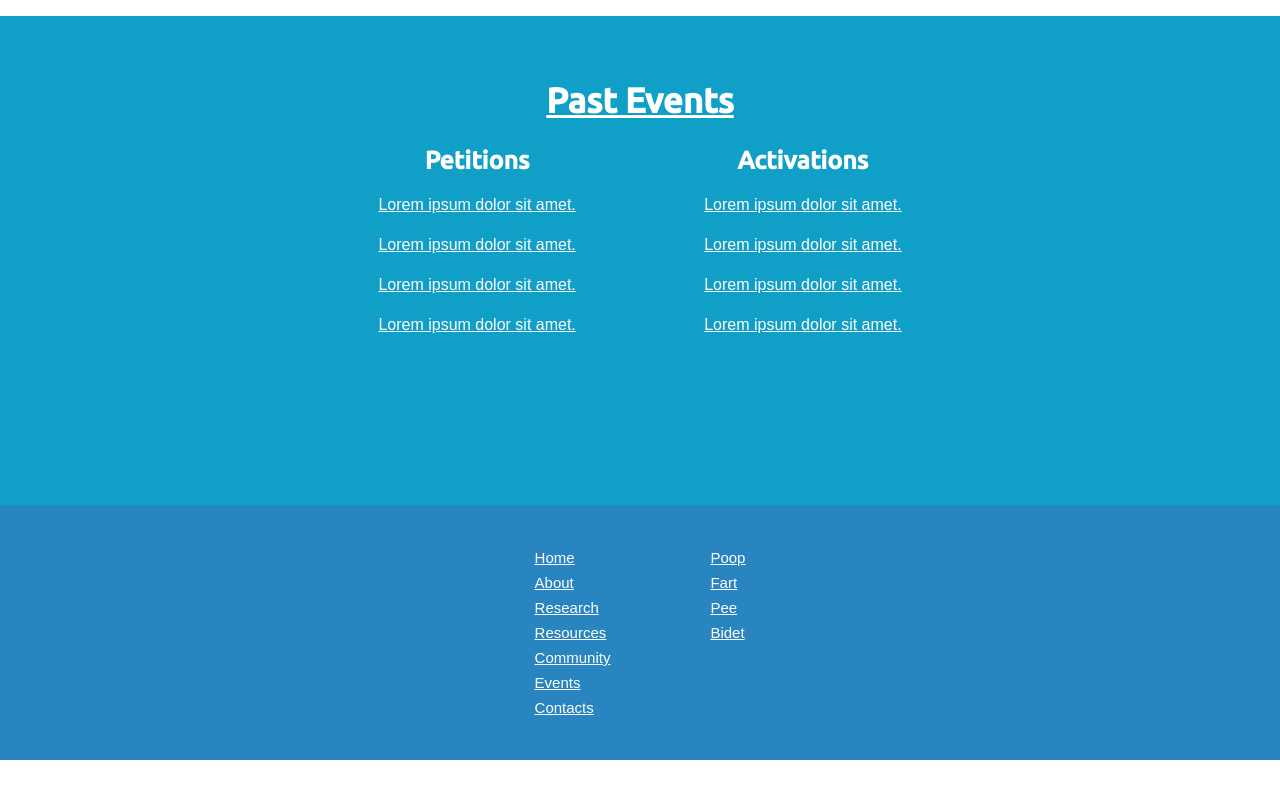
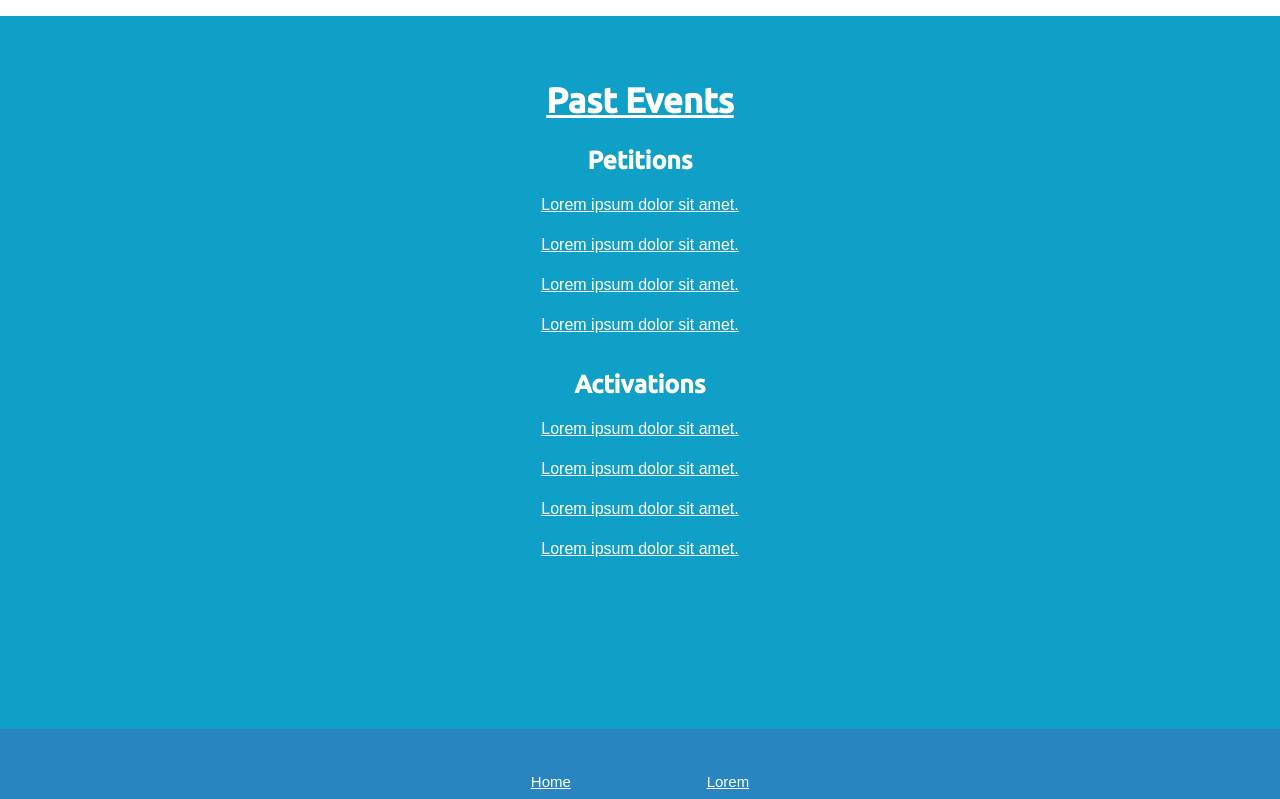
Before and after one commit to michaelakleer/keep-rural-health-care-close-to-home-react, a React (Create React App) app: page /events in a window 1280 px wide. Shown: the part 580-1379 px from the top of the page. Before the commit the page ends 1340 px from the top, so only its background shows below. Built offline with nearby package versions, Linux system fonts and the light colour scheme.

Commit message:
Updated info

```diff
--- a/src/components/Footer/Footer.js
+++ b/src/components/Footer/Footer.js
@@ -38,16 +38,16 @@ export default function Footer() {
           <div className="boxTwo">
             <ul>
               <li>
-                <Link to="/">Poop</Link>
+                <Link to="/">Lorem</Link>
               </li>
               <li>
-                <Link to="/">Fart</Link>
+                <Link to="/">Lorem</Link>
               </li>
               <li>
-                <Link to="/">Pee</Link>
+                <Link to="/">Lorem</Link>
               </li>
               <li>
-                <Link to="/">Bidet</Link>
+                <Link to="/">Lorem</Link>
               </li>
             </ul>
           </div>
--- a/src/pages/Events/Events.js
+++ b/src/pages/Events/Events.js
@@ -28,7 +28,7 @@ export default function Events() {
       </section>
       <section className="eventsThree">
         <h1>Past Events</h1>
-        <div className="container">
+        <div className="containerOne">
           <div className="left">
             <h2>Petitions</h2>
             <div className="leftUrls">
--- a/src/pages/Home/Home.js
+++ b/src/pages/Home/Home.js
@@ -18,10 +18,10 @@ export default function Home() {
       </section>
       <section>
         <section className="homeTwo">
-          <div>Hi poop</div>
+          <div>Downloadable pdfs</div>
         </section>
         <section className="homeThree">
-          <div>Hello!</div>
+          <div>Events</div>
         </section>
       </section>
       <section className="homeFour">
--- a/src/pages/Research/Research.js
+++ b/src/pages/Research/Research.js
@@ -13,12 +13,11 @@ export default function Research() {
           accumsan. Proin euismod scelerisque nisi vitae lacinia. Nam ac
           sollicitudin nisl, ut bibendum elit. Vestibulum quis lorem tristique,
           mollis ligula quis, scelerisque justo. Donec eu ipsum id nunc mollis
-          pharetra ut eget ligula. Curabitur quis tincidunt metus, eget
-          pellentesque massa.
+          pharetra ut eget ligula.
         </h1>
       </section>
       <section className="researchTwo">
-        <div className="container">
+        <div className="containerOne">
           <div className="report">
             <figure class="image is-128x128">
               <img
--- a/src/pages/Resources/Resources.js
+++ b/src/pages/Resources/Resources.js
@@ -39,7 +39,7 @@ export default function Resources() {
         </div>
       </section>
       <section className="resourcesThree">
-        <div className="container">
+        <div className="containerOne">
           <div className="report">
             <figure class="image is-128x128">
               <img
```
Also changed, not shown: 1 other file (tests, documents, lock files or other folders).
